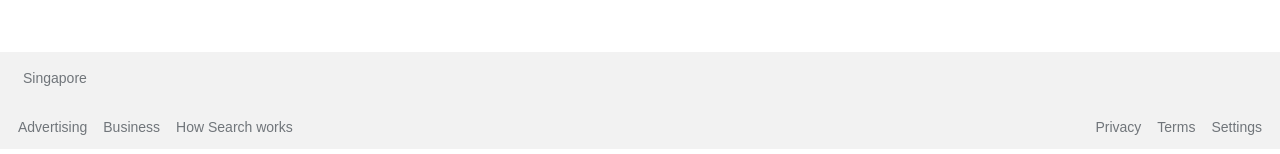
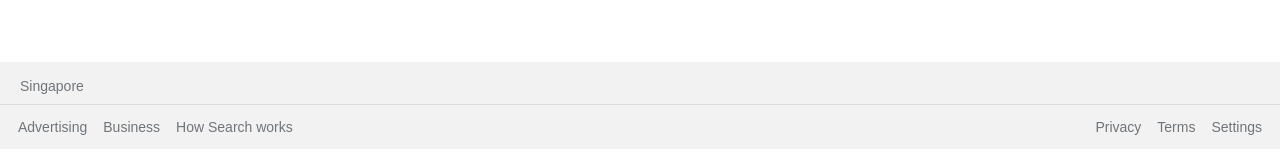
Before and after one commit to MrSurenK/Google-search, a plain HTML site: page index.html in a window 1280 px wide. Shown: the part 651-805 px from the top of the page. Drawn offline with Linux system fonts and the light colour scheme.

Commit message:
Changes made 25/4/2023 - In last commit included hover effects on nav, search box and button   elements. - Added the line in footer separating the Singapore from the unordered   list below - Edited the margins and padding in  the footer

```diff
--- a/CSS/style.css
+++ b/CSS/style.css
@@ -142,8 +142,6 @@ section {
     font-size: small;
 }
 
-
-
 footer {
     display:flex;
     justify-content: flex-start;
@@ -158,9 +156,12 @@ footer {
 }
 
 h4 {
-    margin-left: 23px;
+    display: block;
+    padding:1px 10px 10px 20px;
+    margin:15px 0 0 0;
     color:#70757a;
     font-weight: normal;
+    border-bottom: 1px solid #dadce0;
 }
 
 hr {
```
